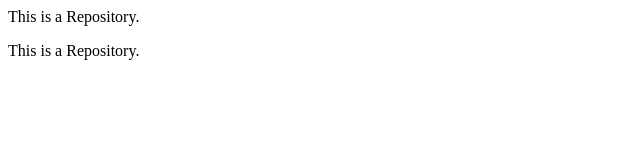
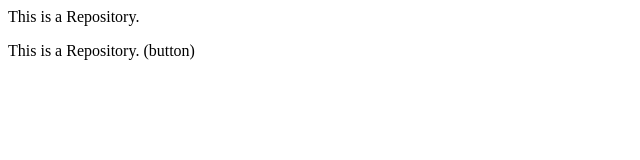
Before and after one commit to bhaumikprajapati/Web-Development, a plain HTML site: page index.html in a window 1280 px wide. Shown: the full height of the page, 0-640 px from the left. Drawn offline with Linux system fonts and the light colour scheme.

```diff
--- a/index.html
+++ b/index.html
@@ -1,2 +1,2 @@
 <p>This is a Repository.</p>
-<p>This is a Repository.</p>
+<p>This is a Repository. (button)</p>
```
